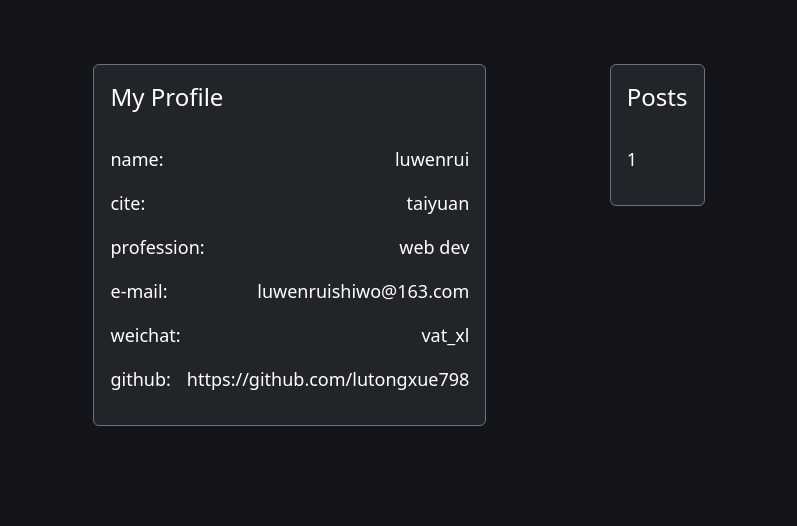
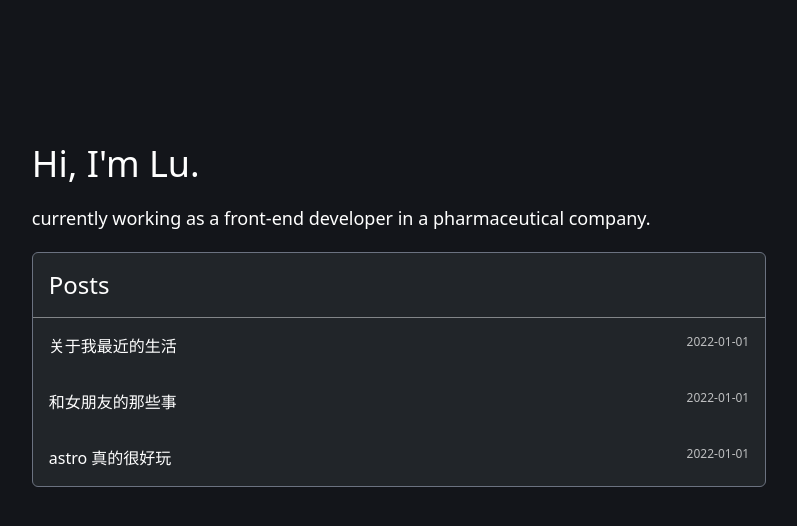
Before and after one commit to lutongxue798/lu.io, an Astro site: page / in a window 1280 px wide. Shown: the whole page, without its empty margins (241-1038 px from the left). Built offline with nearby package versions, Linux system fonts and the light colour scheme; Astro itself is replaced by a stand-in of ours.

Commit message:
style: posts style

```diff
--- a/src/components/MyProfile.astro
+++ b/src/components/MyProfile.astro
@@ -13,6 +13,6 @@ const infoArray = Object.entries(personInfo);
 <div class="border border-gray-500 w-fit rounded-md text-white bg-[#212529]">
   <h4 class="text-2xl p-4">My Profile</h4>
   <ul class="p-4 pt-0">
-    {infoArray.map((data) => <li class="my-4 flex justify-between"><span class="mr-4">{data[0]}:</span><span class=""> {data[1]}</span></li>)}
+    {infoArray.map((data) => <li class="my-3 flex justify-between"><span class="mr-4">{data[0]}:</span><span class=""> {data[1]}</span></li>)}
   </ul>
 </div>
--- a/src/components/Posts.astro
+++ b/src/components/Posts.astro
@@ -1,19 +1,37 @@
 ---
-const infoArray = [{
-  title:'1',
-  href:'posts/1'
-}]
+const infoArray = [
+  {
+    title: "关于我最近的生活",
+    href: "posts/1",
+    date: "2022-01-01",
+  },
+  {
+    title: "和女朋友的那些事",
+    href: "posts/1",
+    date: "2022-01-01",
+  },
+  {
+    title: "astro 真的很好玩",
+    href: "posts/1",
+    date: "2022-01-01",
+  },
+];
 ---
 
-
 <div>
-
-<div class="border border-gray-500 w-fit rounded-md text-white bg-[#212529]">
-  <h4 class="text-2xl p-4">Posts</h4>
-  <ul class="p-4 pt-0">
-    {infoArray.map((data) => <li class="my-4 flex justify-between">
-      <a href={data.href}>{data.title}</a>
-    </li>)}
-  </ul>
+  <div class="border border-gray-500 w-full rounded-md text-white bg-[#212529]">
+    <h4 class="text-2xl p-4">Posts</h4>
+    <div class="border-b border-gray-50 opacity-45"></div>
+    <ul>
+      {
+        infoArray.map((data) => (
+          <li class="p-4 flex justify-between hover:bg-sky-700 transition-all">
+            <a href={data.href} class="flex justify-between w-full">
+              <span class="text-base">{data.title}</span> <span class="text-xs opacity-70">{data.date}</span>
+            </a>
+          </li>
+        ))
+      }
+    </ul>
+  </div>
 </div>
-</div>
--- a/src/layouts/MdLayout.astro
+++ b/src/layouts/MdLayout.astro
@@ -1,3 +1,3 @@
-<div class="px-6 py-[8vh] max-w-[76ch] mx-auto xl:text-lg dark:prose-invert">
+<div class="px-6 py-[8vh] max-w-[76ch] mx-auto xl:text-lg dark:prose-invert ">
   <slot></slot>
 </div>
--- a/src/pages/index.astro
+++ b/src/pages/index.astro
@@ -1,14 +1,16 @@
 ---
 import Layout from "../layouts/Layout.astro";
-import MyProfile from "../components/MyProfile.astro";
 import Posts from "../components/Posts.astro";
 ---
 
-<Layout title="Welcome to Astro.">
+<Layout title="Welcome to lu.io">
 	<main class="px-6 py-[8vh] max-w-[76ch] mx-auto xl:text-lg dark:prose-invert">
-		<div class="flex justify-around">
-			<MyProfile />
-			<Posts />
-		</div>
+		<section class="text-white pt-20">
+			<p class="text-4xl">Hi, I'm Lu.</p>
+			<p class="text-1xl mt-5 mb-5 font-sans antialiased">
+				currently working as a front-end developer in a pharmaceutical company.
+			</p>
+		</section>
+		<Posts />
 	</main>
 </Layout>
--- a/src/pages/posts/1.md
+++ b/src/pages/posts/1.md
@@ -2,6 +2,7 @@
 layout: '../../layouts/MdLayout.astro'
 title: 'My Markdown page'
 ---
-# Title
+## Title
 
-This is my page, written in **Markdown.**
+
+嗨！我还什么都没写呢！
```
